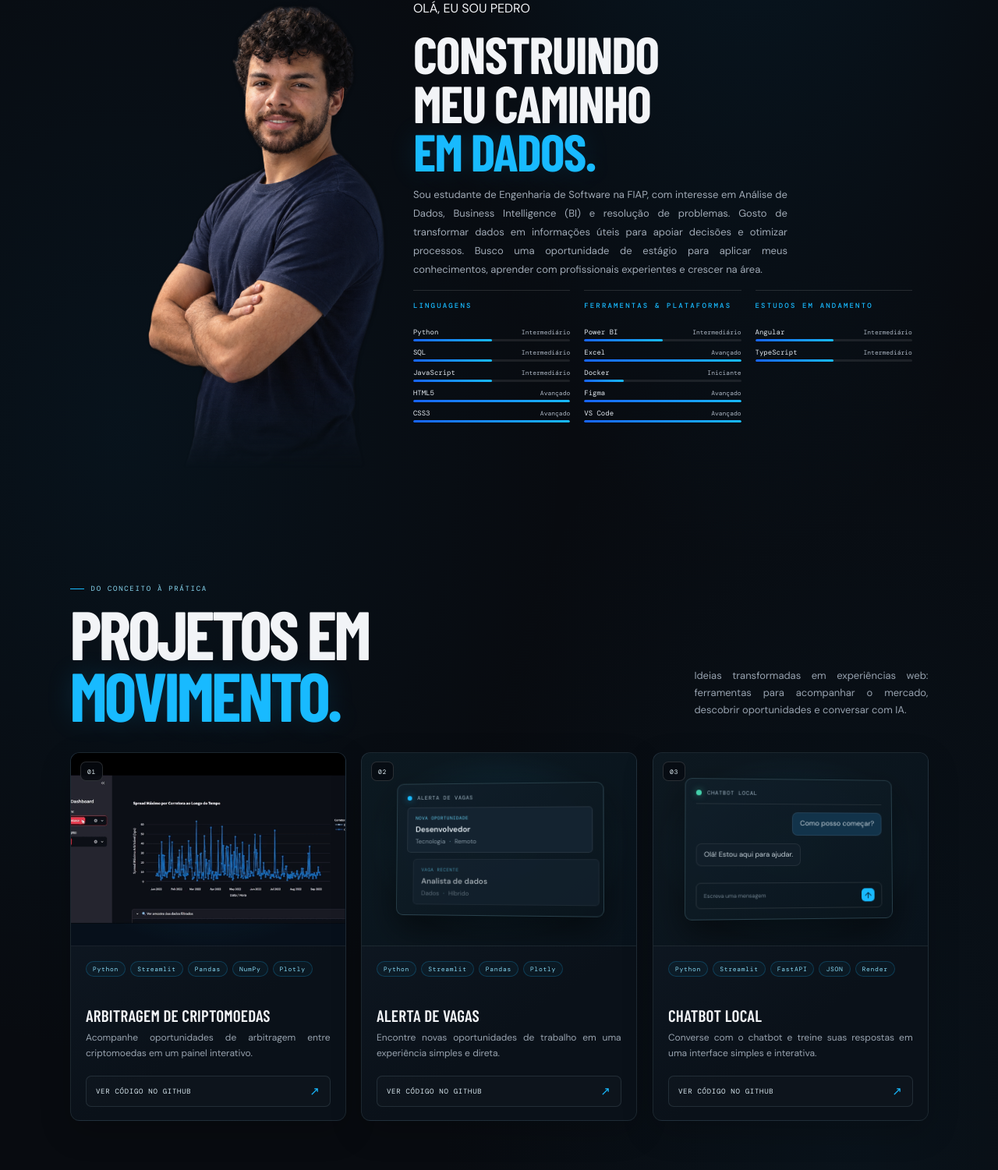
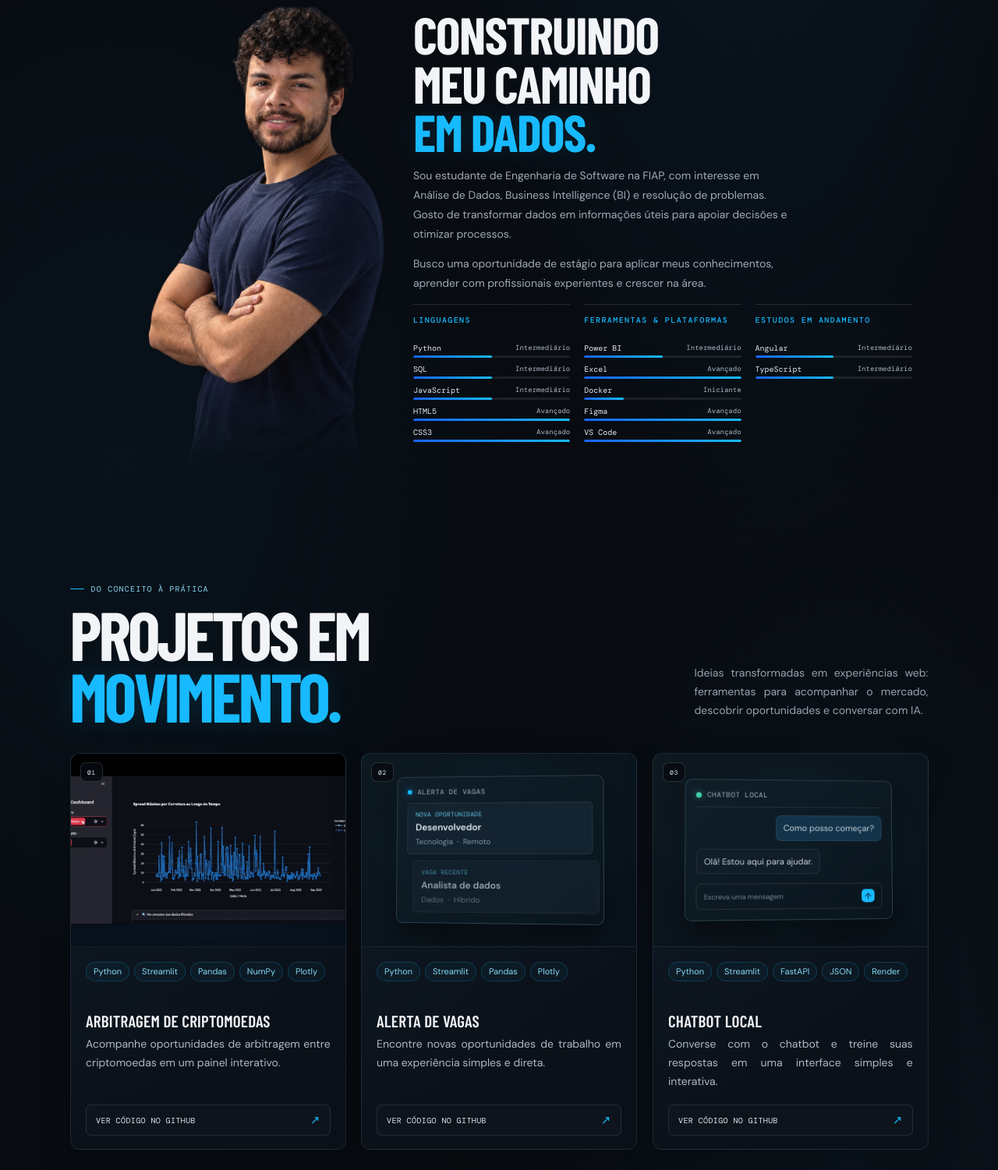
Before and after one commit to pedrosantos-code/portifolio, a website built with Vite: page index.html in a window 1280 px wide. Shown: the part 899-2400 px from the top of the page at 78% size. Built offline with nearby package versions, Linux system fonts and the light colour scheme; a web font is replaced by a local one.

Commit message:
Refactor branding and enhance hero section: update favicon, improve text styling, and add focus description.

```diff
--- a/index.html
+++ b/index.html
@@ -25,7 +25,7 @@
     <div class="page">
       <header class="topbar">
         <a class="brand" href="#inicio" aria-label="Pedro Santos, início">
-          <span class="brand-mark">PS</span>
+          <span class="brand-mark">P<span class="brand-accent">S</span></span>
         </a>
         <button
           class="menu-toggle"
@@ -61,6 +61,7 @@
               <span>PORT</span><span class="hero-title-blue" data-shimmer-text="FÓLIO">FÓLIO</span>
             </h1>
             <p class="hero-name">Pedro Pereira dos Santos</p>
+            <p class="hero-focus">Estudante de Engenharia de Software · Foco em Dados e BI</p>
           </div>
         </section>
 
@@ -84,8 +85,11 @@
                 Sou estudante de Engenharia de Software na FIAP, com interesse em Análise
                 de Dados, Business Intelligence (BI) e resolução de problemas. Gosto de
                 transformar dados em informações úteis para apoiar decisões e otimizar
-                processos. Busco uma oportunidade de estágio para aplicar meus conhecimentos,
-                aprender com profissionais experientes e crescer na área.
+                processos.
+              </p>
+              <p class="about-text">
+                Busco uma oportunidade de estágio para aplicar meus conhecimentos, aprender
+                com profissionais experientes e crescer na área.
               </p>
               <div class="about-details">
                 <div class="detail-block">
@@ -367,7 +371,7 @@
             </div>
           </div>
           <footer class="page-footer">
-            <a class="footer-brand" href="#inicio">PS<span>.</span></a>
+            <a class="footer-brand" href="#inicio">P<span class="brand-accent">S.</span></a>
             <span>FEITO POR PEDRO SANTOS</span>
             <a href="#inicio">VOLTAR AO TOPO ↑</a>
           </footer>
--- a/src/style.css
+++ b/src/style.css
@@ -162,8 +162,7 @@
   letter-spacing: -0.08em;
 }
 
-.brand-mark::after,
-.footer-brand span {
+.brand-accent {
   color: var(--blue);
 }
 
@@ -314,10 +313,20 @@
   margin: 24px 0 0;
   color: #9db5c2;
   font-family: var(--mono);
-  font-size: clamp(10px, 1.2vw, 14px);
-  letter-spacing: 0.22em;
+  font-size: clamp(11px, 1.2vw, 14px);
+  letter-spacing: 0.16em;
   text-align: center;
   text-transform: uppercase;
+}
+
+.hero-focus {
+  max-width: 100%;
+  margin: 11px 0 0;
+  color: #aebbc8;
+  font-size: clamp(12px, 1.25vw, 15px);
+  line-height: 1.5;
+  text-align: center;
+  text-wrap: balance;
 }
 
 .hero-title-blue {
@@ -391,13 +400,13 @@
 .contact-copy > p:not(.eyebrow) {
   max-width: 480px;
   color: #a0aab6;
-  font-size: 13px;
-  line-height: 1.85;
+  font-size: 14px;
+  line-height: 1.8;
 }
 
 .about-text {
-  text-align: justify;
-  text-align-last: left;
+  margin: 0 0 12px;
+  text-align: left;
 }
 
 .about-details {
@@ -422,9 +431,9 @@
   margin: 0 0 10px;
   color: var(--blue);
   font-family: var(--mono);
-  font-size: 9px;
+  font-size: 10px;
   font-weight: 500;
-  letter-spacing: 0.24em;
+  letter-spacing: 0.14em;
   line-height: 1.25;
   text-transform: uppercase;
 }
@@ -450,7 +459,7 @@
   justify-content: space-between;
   gap: 6px;
   font-family: var(--mono);
-  font-size: 9px;
+  font-size: 10px;
 }
 
 .skill-heading span {
@@ -463,7 +472,7 @@
 
 .skill-heading span:last-child {
   color: #aeb8c5;
-  font-size: 8px;
+  font-size: 9px;
 }
 
 .skill-meter {
@@ -520,8 +529,8 @@
   margin: 0 0 15px;
   color: #89d8f2;
   font-family: var(--mono);
-  font-size: 9px;
-  letter-spacing: 0.19em;
+  font-size: 10px;
+  letter-spacing: 0.12em;
 }
 
 .projects-heading .eyebrow::before {
@@ -549,7 +558,7 @@
   max-width: 300px;
   margin: 0 0 5px;
   color: #97a2af;
-  font-size: 13px;
+  font-size: 14px;
   line-height: 1.7;
   text-align: justify;
   text-align-last: left;
@@ -635,8 +644,8 @@
   gap: 7px;
   color: #9db3c1;
   font-family: var(--mono);
-  font-size: 7px;
-  letter-spacing: 0.1em;
+  font-size: 9px;
+  letter-spacing: 0.06em;
 }
 
 .preview-topline > span:first-child {
@@ -661,20 +670,20 @@
   grid-column: 1 / -1;
   color: #62c9eb;
   font-family: var(--mono);
-  font-size: 6px;
-  letter-spacing: 0.08em;
+  font-size: 8px;
+  letter-spacing: 0.04em;
 }
 
 .job-preview b {
   color: #e4edf3;
-  font-size: 10px;
+  font-size: 12px;
   font-weight: 600;
 }
 
 .job-meta {
   grid-column: 1 / -1;
   color: #8294a1;
-  font-size: 8px;
+  font-size: 10px;
 }
 
 .job-meta i {
@@ -733,7 +742,7 @@
   border: 1px solid #ffffff12;
   border-radius: 7px;
   color: #c5d1d9;
-  font-size: 9px;
+  font-size: 11px;
   line-height: 1.5;
 }
 
@@ -756,7 +765,7 @@
   border: 1px solid #ffffff1b;
   border-radius: 6px;
   color: #728491;
-  font-size: 7px;
+  font-size: 9px;
 }
 
 .chat-input span {
@@ -799,7 +808,7 @@
 
 .project-techs {
   display: flex;
-  min-height: 46px;
+  min-height: 52px;
   flex-wrap: wrap;
   align-content: flex-start;
   gap: 6px;
@@ -809,14 +818,13 @@
 }
 
 .project-techs li {
-  padding: 5px 8px;
+  padding: 6px 9px;
   border: 1px solid #18baff38;
   border-radius: 999px;
   background: #18baff0b;
   color: #88d9f4;
-  font-family: var(--mono);
-  font-size: 8px;
-  letter-spacing: 0.09em;
+  font-size: 11px;
+  letter-spacing: 0;
   line-height: 1;
 }
 
@@ -832,8 +840,8 @@
 
 .project-description {
   margin: 6px 0 18px;
-  color: #98a3af;
-  font-size: 12px;
+  color: #aeb8c5;
+  font-size: 14px;
   line-height: 1.7;
   text-align: justify;
   text-align-last: left;
@@ -852,8 +860,8 @@
   background: #ffffff04;
   color: #d9e8ef;
   font-family: var(--mono);
-  font-size: 9px;
-  letter-spacing: 0.08em;
+  font-size: 10px;
+  letter-spacing: 0.04em;
   text-transform: uppercase;
   transition:
     border-color 180ms ease,
@@ -1022,8 +1030,8 @@
   background: #0b1d28a6;
   color: #d8eef5;
   font-family: var(--mono);
-  font-size: 9px;
-  letter-spacing: 0.08em;
+  font-size: 10px;
+  letter-spacing: 0.04em;
   transition:
     border-color 180ms ease,
     background-color 180ms ease,
@@ -1394,7 +1402,7 @@
 
   .projects-heading .eyebrow {
     margin-bottom: 13px;
-    font-size: 8px;
+    font-size: 9px;
   }
 
   .projects-heading h2 {
@@ -1414,7 +1422,7 @@
 
   .project-description {
     max-width: 330px;
-    font-size: 11px;
+    font-size: 13px;
   }
 
   .projects-note {
@@ -1444,7 +1452,7 @@
   .page-footer {
     min-height: 52px;
     padding-inline: 14px;
-    font-size: 7px;
+    font-size: 8px;
   }
 }
 
@@ -1493,7 +1501,8 @@
 }
 
 :root[data-theme="light"] .topbar-year,
-:root[data-theme="light"] .hero-name {
+:root[data-theme="light"] .hero-name,
+:root[data-theme="light"] .hero-focus {
   color: #536574;
 }
 
```
Also changed, not shown: public/favicon-light.svg, public/favicon.svg.
